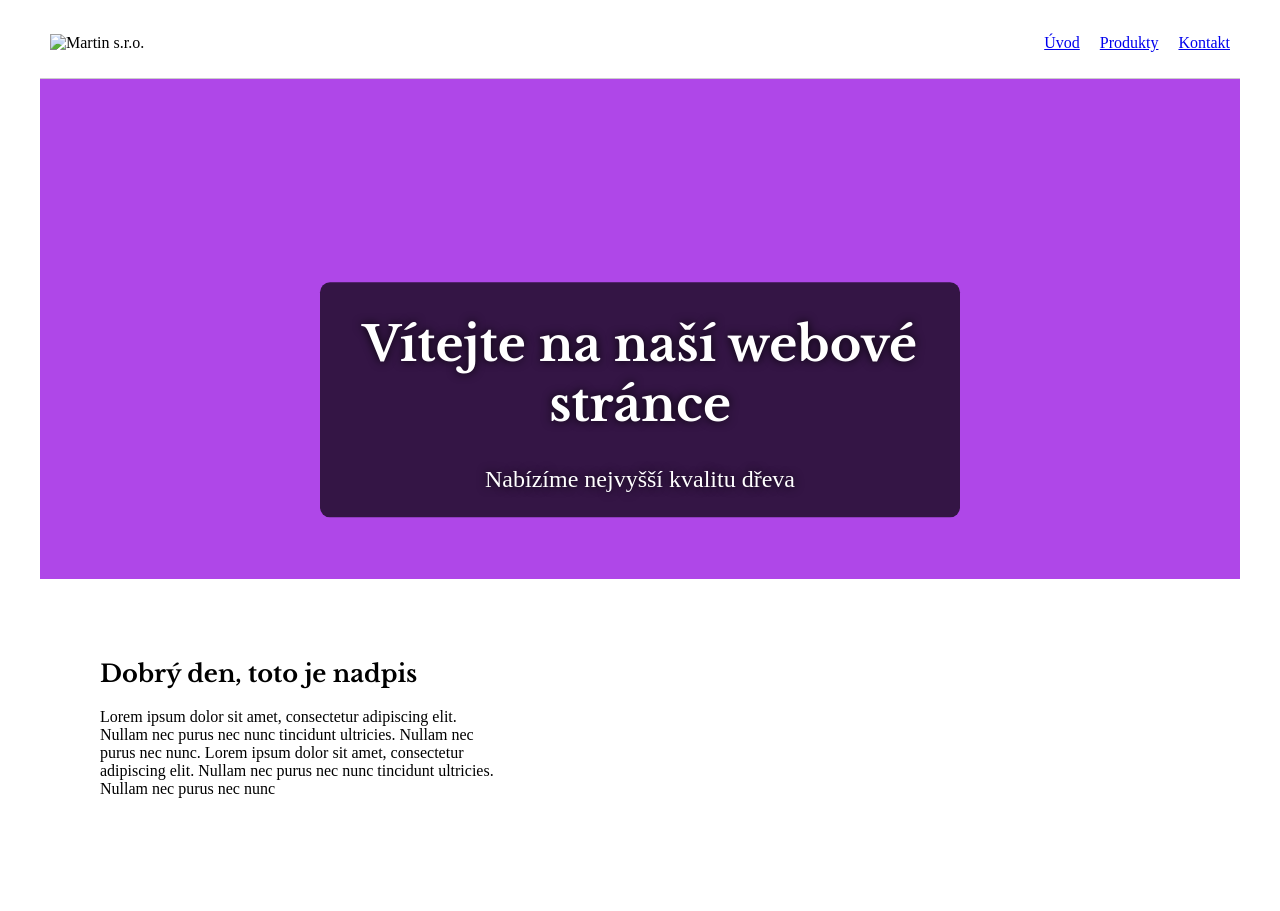
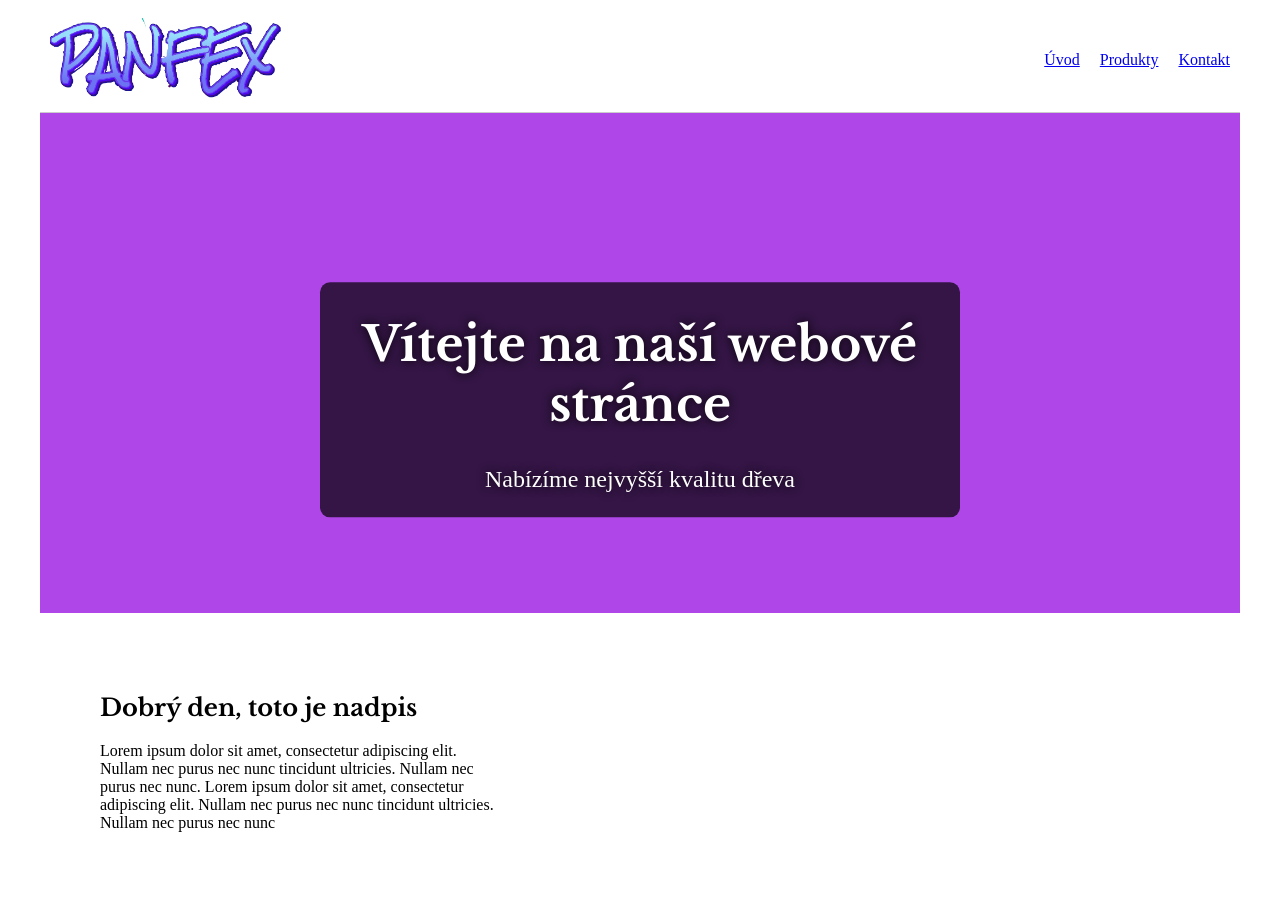
Before and after one commit to jirka834/skolni-web, a plain HTML site: page index.html in a window 1280 px wide. Before the commit the page ends 882 px from the top, so only its background shows below. Drawn offline with nearby package versions, Linux system fonts and the light colour scheme; a web font is replaced by a local one.

Commit message:
feat:pridani obrazku

```diff
--- a/index.htm
+++ b/index.html
@@ -12,7 +12,7 @@
     <div id="website">
         <header>
             <div class="logo">
-                <img src="img/logo.png" alt="Martin s.r.o.">
+                <img src="logo.png" alt="Martin s.r.o.">
             </div>
             <nav>
                 <ul>
```
